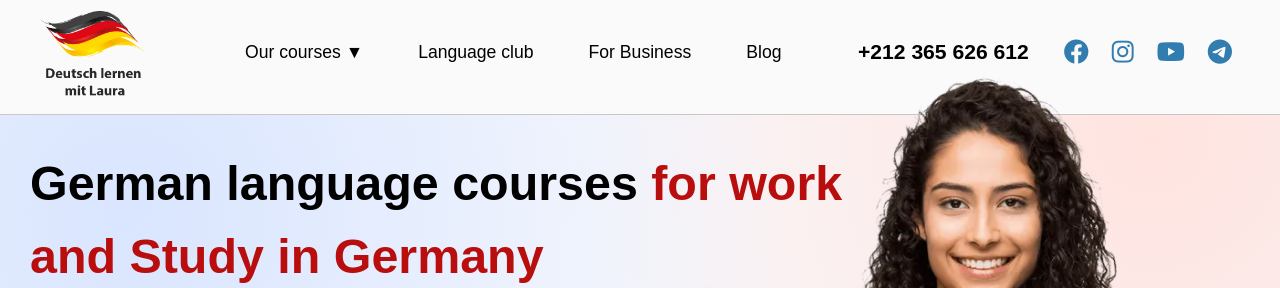
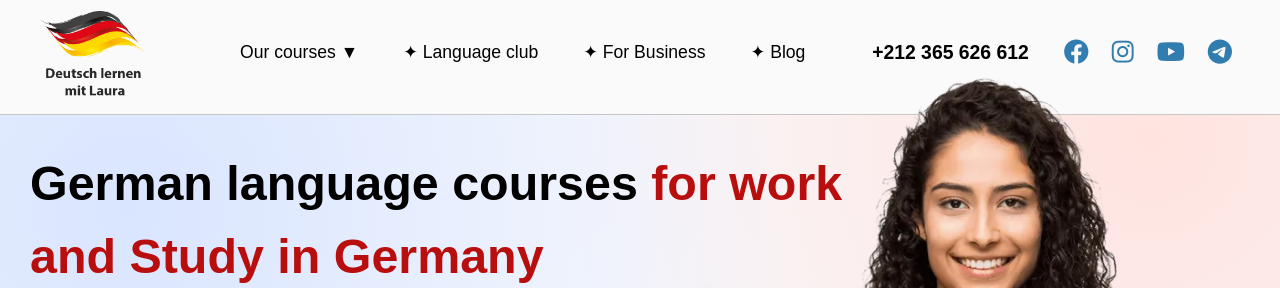
Before and after one commit to endorweb/language-professor-b, a plain HTML site: page index.html in a window 1280 px wide. Shown: the top 288 px of the page. Drawn offline with nearby package versions, Linux system fonts and the light colour scheme.

Commit message:
einiges Bearbeiten

```diff
--- a/css/style.css
+++ b/css/style.css
@@ -69,6 +69,8 @@ input {
 .sub-header>nav>ul>li>a {
     text-decoration: none;
     color: black;
+    font-size: 1em;
+    line-height: 1.5
 }
 
 
@@ -77,9 +79,10 @@ li a,
     background-color: transparent;
     border: none;
     display: inline-block;
-    padding: 20px 25px;
+    padding: 20px;
     text-decoration: none;
     cursor: pointer;
+    font-size: 1em;
 
 }
 
@@ -132,7 +135,7 @@ li a,
 }
 
 .contact>p {
-    font-size: 1.2em;
+    font-size: 1.1em;
     font-family: 'Trebuchet MS', 'Lucida Sans Unicode', 'Lucida Grande', 'Lucida Sans', Arial, sans-serif;
     margin-right: 30px;
 }
--- a/index.html
+++ b/index.html
@@ -56,9 +56,9 @@
                             <a href="#"><i class="fa-solid fa-chalkboard-user"></i> Private Lessons</a>
                         </div>
                     </li>
-                    <li><a href="#"> Language club</a></li>
-                    <li><a href="#"> For Business</a></li>
-                    <li><a href="#">Blog </a></li>
+                    <li><a href="#"> ✦ Language club</a></li>
+                    <li><a href="#"> ✦ For Business</a></li>
+                    <li><a href="#">✦ Blog </a></li>
                 </ul>
             </nav>
 
@@ -96,7 +96,7 @@
                 </div>
             </div>
 
-            <div class="smalltalk-b" data-aos="fade-left" data-aos-duration="2000">
+            <div class="smalltalk-b" data-aos="fade-right" data-aos-duration="2000">
                 <img src="images/revtthree.jpg">
                 <div>
                     <strong>Selina</strong>
@@ -186,7 +186,8 @@
     </section>
 
     <div class="footer">
-        <p>Coded and Designed by: <a href="https://endorweb.com/">endorweb.com</a> </p>
+        <p>Developed & Designed by <a href="https://endorweb.com"><span
+                    style="color: rgb(60, 254, 46);">endorweb.com</span></a></p>
     </div>
 
 
```
